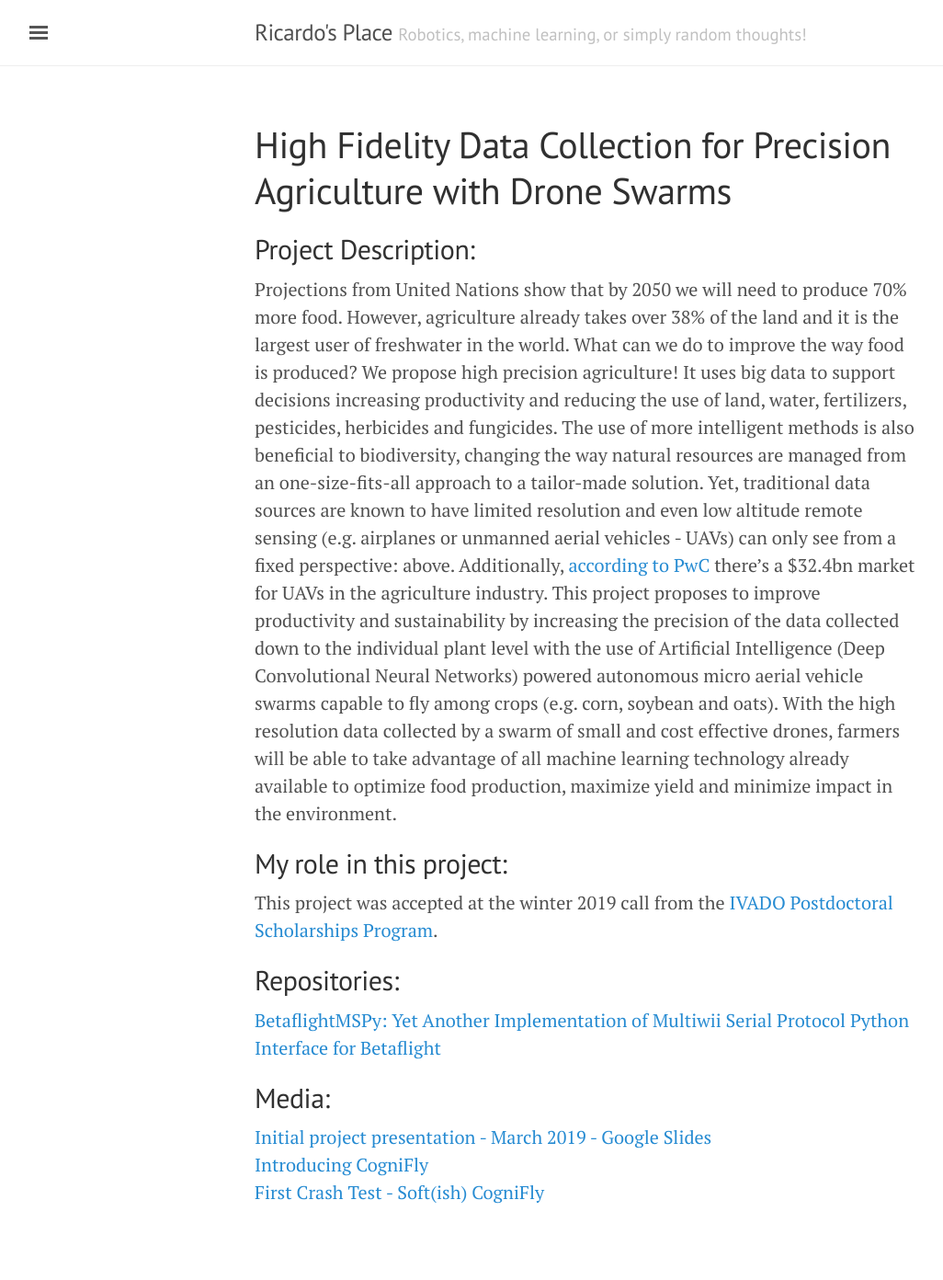
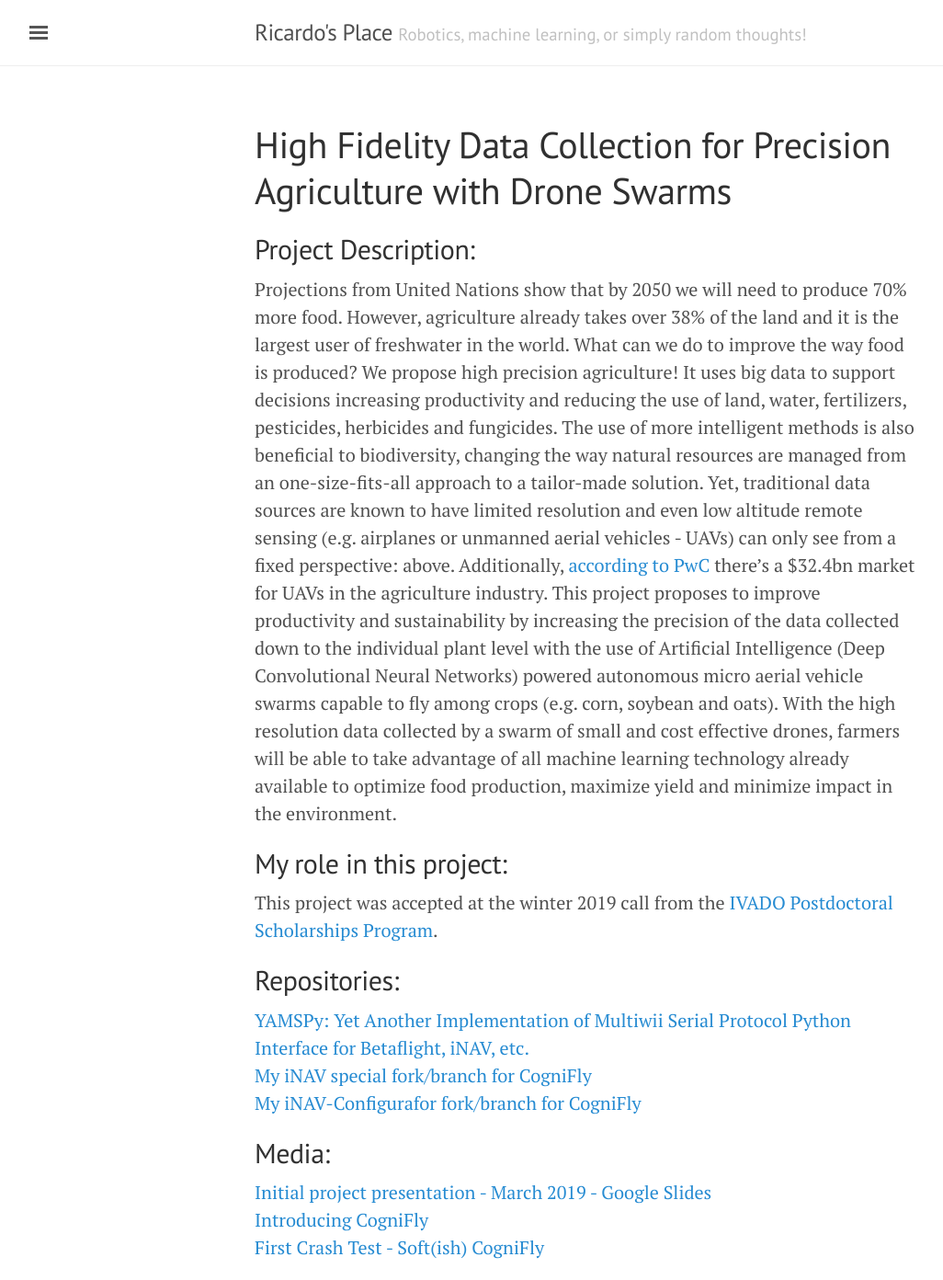
Before and after one commit to ricardodeazambuja/ricardodeazambuja.github.io, a Jekyll site: the page built from _projects/razambuja_ivado2019.md, in a window 1280 px wide. Shown: the whole page at 92% size, without its empty margins (3-1029 px from the left). Built offline with Jekyll 4.4.1, drawn with Linux system fonts in a browser that asks for light colours; before the commit the page ends 1332 px from its top, so only the background shows below that.

Commit message:
Updated repositories

```diff
--- a/_projects/razambuja_ivado2019.md
+++ b/_projects/razambuja_ivado2019.md
@@ -9,7 +9,9 @@ Projections from United Nations show that by 2050 we will need to produce 70% mo
 This project was accepted at the winter 2019 call from the [IVADO Postdoctoral Scholarships Program](https://ivado.ca/bourses-ivado/bourses-post-doctorales-4).
 
 ## Repositories:
-- [BetaflightMSPy: Yet Another Implementation of Multiwii Serial Protocol Python Interface for Betaflight](https://github.com/ricardodeazambuja/BetaflightMSPy)
+- [YAMSPy: Yet Another Implementation of Multiwii Serial Protocol Python Interface for Betaflight, iNAV, etc.](https://github.com/ricardodeazambuja/YAMSPy)
+- [My iNAV special fork/branch for CogniFly](https://github.com/ricardodeazambuja/inav/tree/CogniFly)
+- [My iNAV-Configurafor fork/branch for CogniFly](https://github.com/ricardodeazambuja/inav-configurator/tree/CogniFly)
 
 ## Media:
 - [Initial project presentation - March 2019 - Google Slides](https://docs.google.com/presentation/d/e/2PACX-1vQ2YWTRja1LYUHj7--aUaX-n0YumZSziqzIluXOQMkIef_uZ9QHN97EYvxA_0XUGMylFfSK3vfGfqBy/pub?start=true&loop=false&delayms=5000)
```
